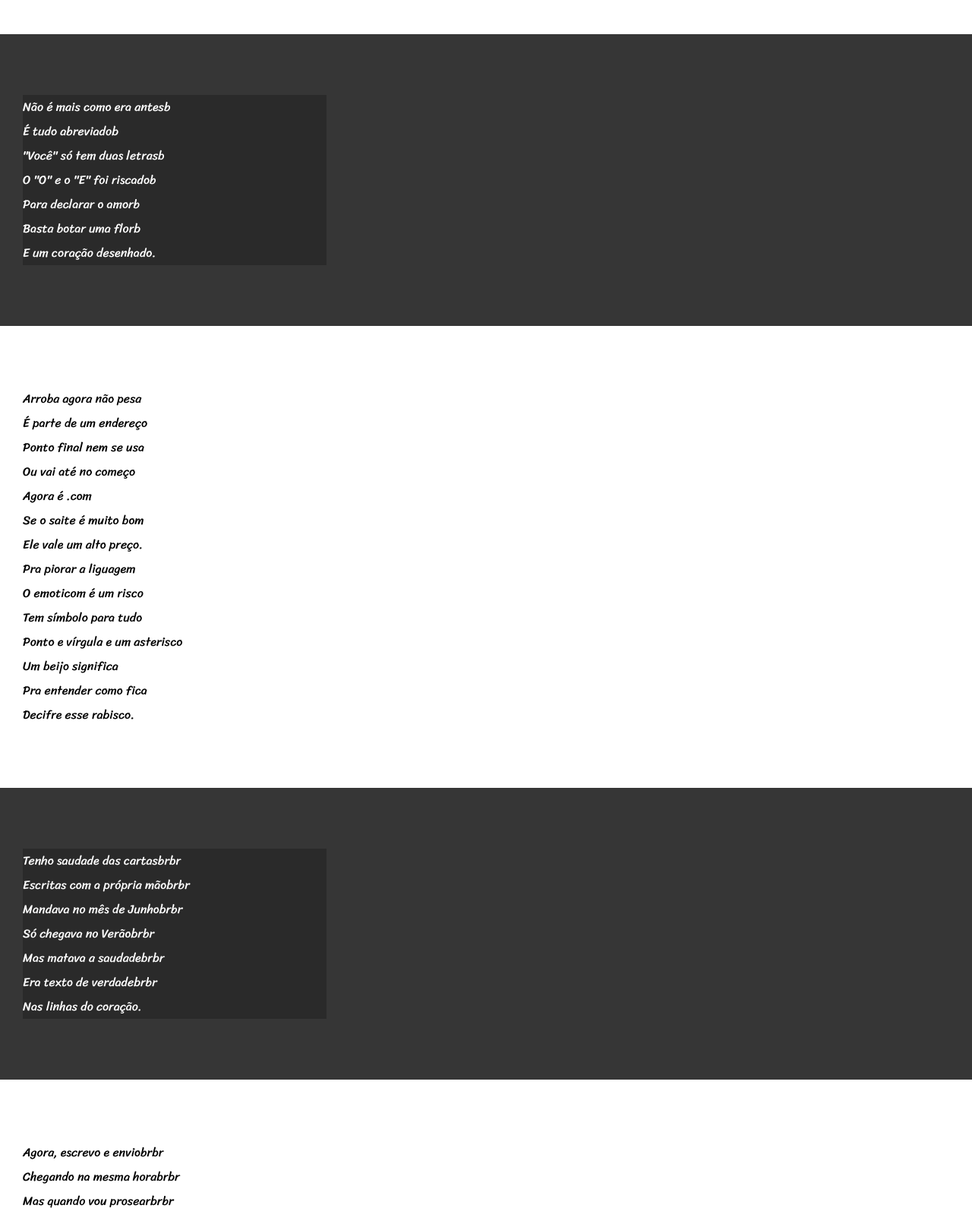
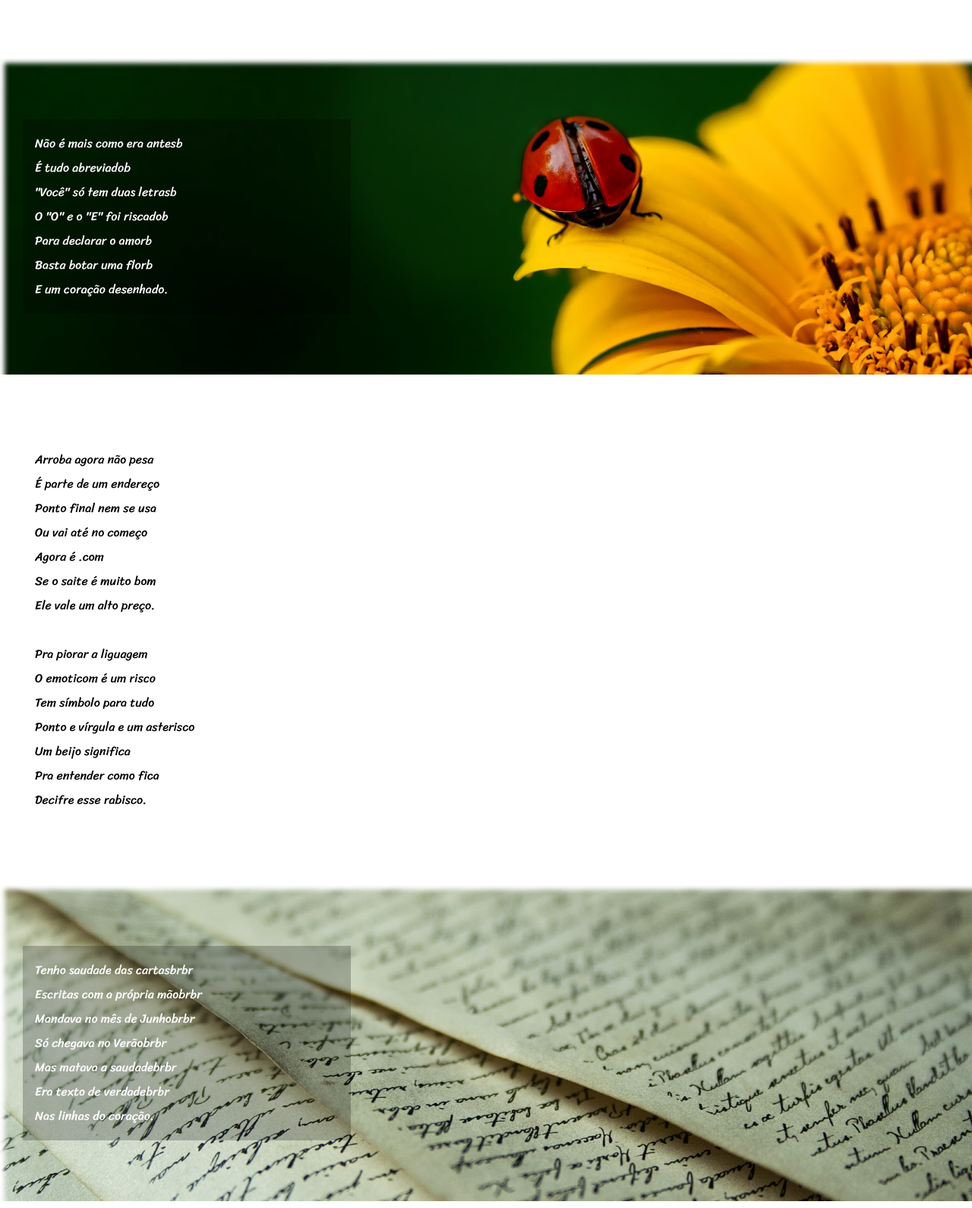
Before and after one commit to LukassilvaCarvalho/HTML-CSS, a plain HTML site: page DESAFIOS/CORDEL/index.html in a window 1280 px wide. Shown: the part 541-2131 px from the top of the page at 76% size. Drawn offline with Linux system fonts and the light colour scheme.

Commit message:
cordel-final

```diff
--- a/DESAFIOS/CORDEL/index.html
+++ b/DESAFIOS/CORDEL/index.html
@@ -27,7 +27,7 @@
         </p>
     </section>
 
-    <section class="IMG">
+    <section class="IMG" id="o1">
         <p>
             Não é mais como era antesb <br>
             É tudo abreviadob <br>
@@ -61,7 +61,7 @@
         </p>
     </section >
 
-    <section class="IMG">
+    <section class="IMG" id="o2">
         <p>
             Tenho saudade das cartasbrbr <br>
             Escritas com a própria mãobrbr <br>
--- a/DESAFIOS/CORDEL/style.css
+++ b/DESAFIOS/CORDEL/style.css
@@ -53,6 +53,10 @@ a {
     font-family: var(--font3);
  }
 
+ section > p {
+     padding: 1em;
+ }
+
  section.IMG > p{
     width: 400px;
     background-color: rgba(0, 0, 0, 0.226);
@@ -66,6 +70,20 @@ a {
  section.IMG{
     background-color: rgba(0, 0, 0, 0.678);
     color: white;
+    box-shadow: inset 6px 6px 6px 0px;
+    background-attachment: fixed;
+ }
+
+ section#o1{
+    background-image: url(imagens/background001.jpg);
+    background-position: right center;
+    background-size: cover;
+ }
+
+ section#o2 {
+    background-image: url(imagens/background002.jpg);
+    background-position: right center;
+    background-size: cover;
  }
 
  footer {
```
